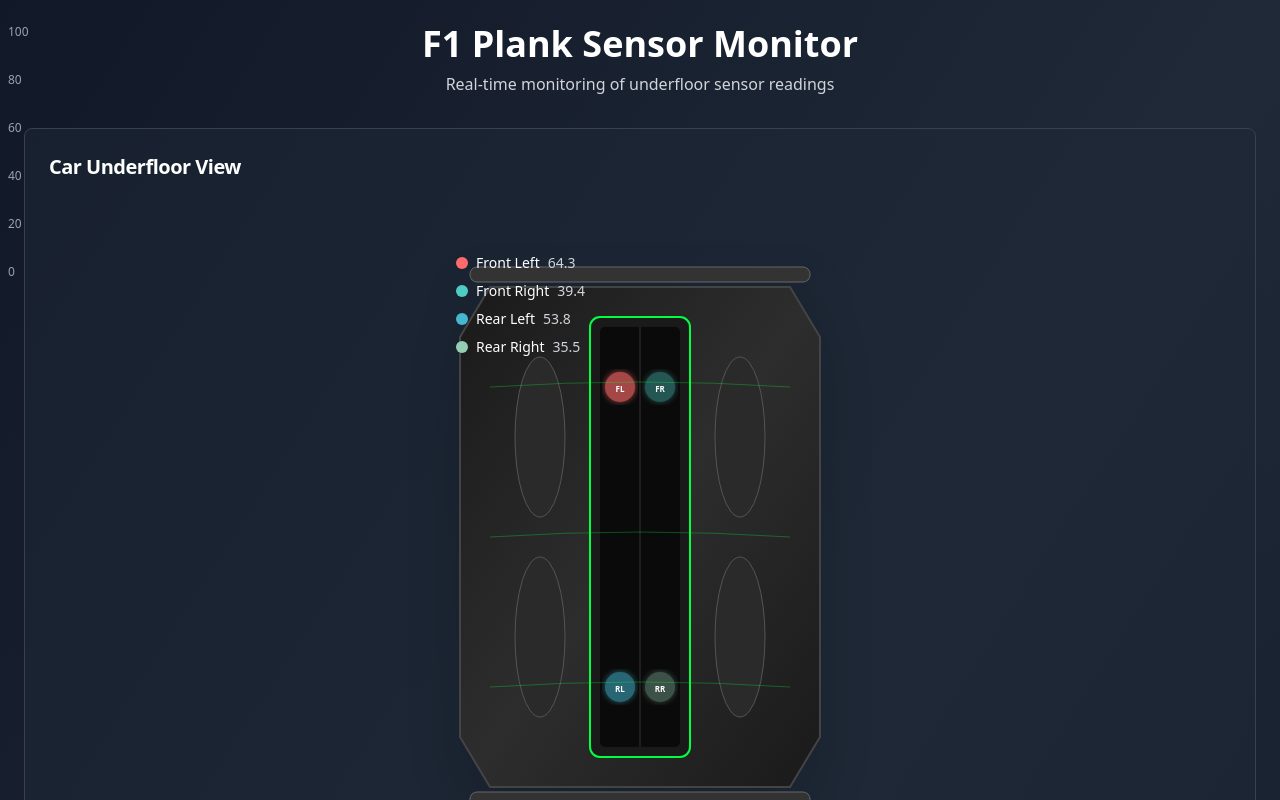
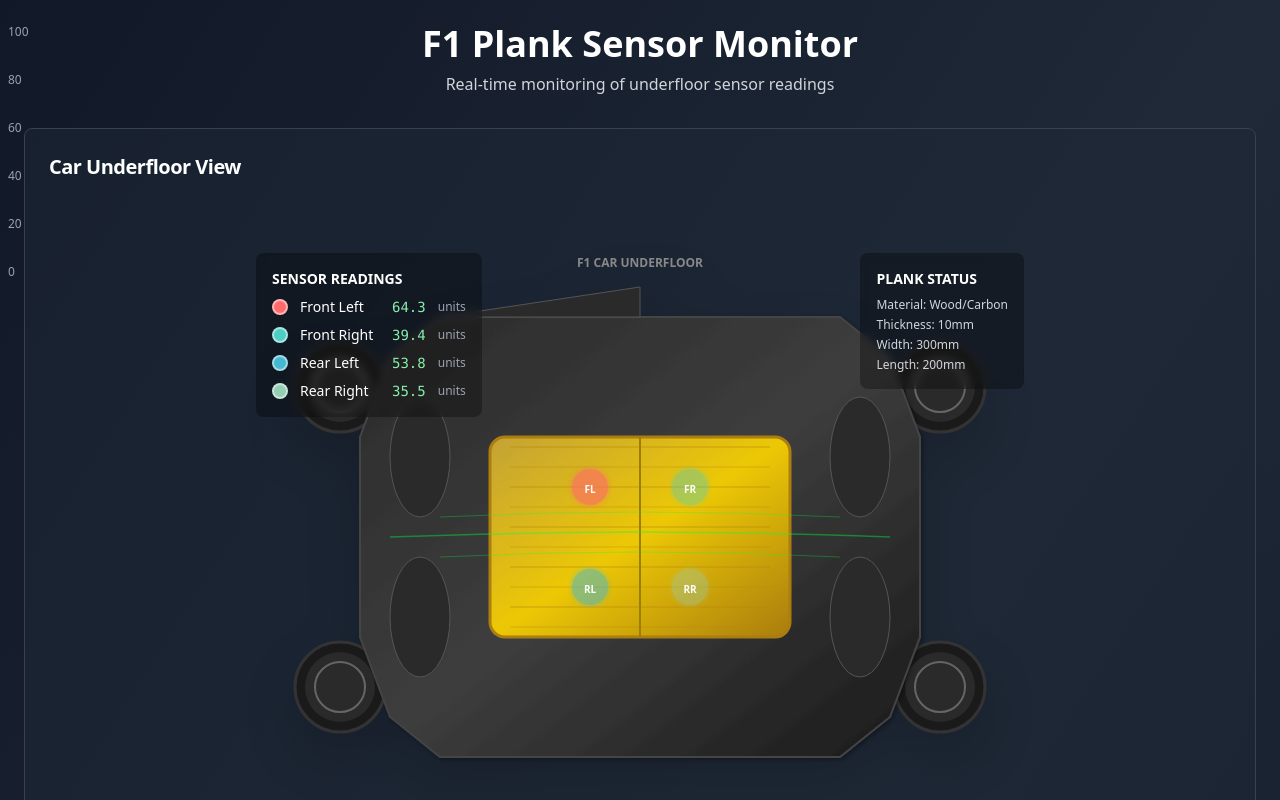
Before and after one commit to Hayden9898/f1-plank-sensor-map, a React (Vite) app: page / in a window 1280 px wide. Shown: the top 800 px of the page. Built offline with nearby package versions, Linux system fonts and the light colour scheme.

Commit message:
Refactor: Match F1 car schematic
Update the F1 car bottom view to match the provided schematic image.

```diff
--- a/src/components/F1CarBottom.tsx
+++ b/src/components/F1CarBottom.tsx
@@ -25,14 +25,23 @@ export const F1CarBottom: React.FC<F1CarBottomProps> = ({ sensors }) => {
   return (
     <div className="flex justify-center items-center p-8">
       <div className="relative">
-        {/* F1 Car Bottom SVG */}
-        <svg width="400" height="600" viewBox="0 0 400 600" className="drop-shadow-2xl">
-          {/* Car Body */}
+        {/* F1 Car Bottom Realistic SVG */}
+        <svg width="800" height="600" viewBox="0 0 800 600" className="drop-shadow-2xl">
           <defs>
-            <linearGradient id="carGradient" x1="0%" y1="0%" x2="100%" y2="100%">
-              <stop offset="0%" stopColor="#1a1a1a" />
-              <stop offset="50%" stopColor="#2d2d2d" />
+            <linearGradient id="carBodyGradient" x1="0%" y1="0%" x2="100%" y2="100%">
+              <stop offset="0%" stopColor="#2a2a2a" />
+              <stop offset="50%" stopColor="#3d3d3d" />
               <stop offset="100%" stopColor="#1a1a1a" />
+            </linearGradient>
+            <linearGradient id="plankGradient" x1="0%" y1="0%" x2="100%" y2="100%">
+              <stop offset="0%" stopColor="#d4af37" />
+              <stop offset="50%" stopColor="#ffd700" />
+              <stop offset="100%" stopColor="#b8860b" />
+            </linearGradient>
+            <linearGradient id="suspensionGradient" x1="0%" y1="0%" x2="100%" y2="100%">
+              <stop offset="0%" stopColor="#444" />
+              <stop offset="50%" stopColor="#666" />
+              <stop offset="100%" stopColor="#333" />
             </linearGradient>
             <filter id="glow">
               <feGaussianBlur stdDeviation="3" result="coloredBlur"/>
@@ -41,104 +50,182 @@ export const F1CarBottom: React.FC<F1CarBottomProps> = ({ sensors }) => {
                 <feMergeNode in="SourceGraphic"/>
               </feMerge>
             </filter>
+            <filter id="shadow">
+              <feDropShadow dx="2" dy="2" stdDeviation="2" floodColor="#000" floodOpacity="0.3"/>
+            </filter>
           </defs>
 
-          {/* Main car body */}
+          {/* Wheels */}
+          {/* Front Left Wheel */}
+          <ellipse cx="100" cy="150" rx="45" ry="45" fill="#1a1a1a" stroke="#333" strokeWidth="3"/>
+          <ellipse cx="100" cy="150" rx="35" ry="35" fill="#2a2a2a"/>
+
+          {/* Front Right Wheel */}
+          <ellipse cx="700" cy="150" rx="45" ry="45" fill="#1a1a1a" stroke="#333" strokeWidth="3"/>
+          <ellipse cx="700" cy="150" rx="35" ry="35" fill="#2a2a2a"/>
+
+          {/* Rear Left Wheel */}
+          <ellipse cx="100" cy="450" rx="45" ry="45" fill="#1a1a1a" stroke="#333" strokeWidth="3"/>
+          <ellipse cx="100" cy="450" rx="35" ry="35" fill="#2a2a2a"/>
+
+          {/* Rear Right Wheel */}
+          <ellipse cx="700" cy="450" rx="45" ry="45" fill="#1a1a1a" stroke="#333" strokeWidth="3"/>
+          <ellipse cx="700" cy="450" rx="35" ry="35" fill="#2a2a2a"/>
+
+          {/* Suspension Arms */}
+          {/* Front Left Suspension */}
+          <path d="M 145 150 L 200 150 L 220 130 L 200 170 Z" fill="url(#suspensionGradient)" stroke="#555" strokeWidth="1"/>
+          <path d="M 145 150 L 200 180 L 220 200 L 180 160 Z" fill="url(#suspensionGradient)" stroke="#555" strokeWidth="1"/>
+
+          {/* Front Right Suspension */}
+          <path d="M 655 150 L 600 150 L 580 130 L 600 170 Z" fill="url(#suspensionGradient)" stroke="#555" strokeWidth="1"/>
+          <path d="M 655 150 L 600 180 L 580 200 L 620 160 Z" fill="url(#suspensionGradient)" stroke="#555" strokeWidth="1"/>
+
+          {/* Rear Left Suspension */}
+          <path d="M 145 450 L 200 450 L 220 430 L 200 470 Z" fill="url(#suspensionGradient)" stroke="#555" strokeWidth="1"/>
+          <path d="M 145 450 L 200 480 L 220 500 L 180 460 Z" fill="url(#suspensionGradient)" stroke="#555" strokeWidth="1"/>
+
+          {/* Rear Right Suspension */}
+          <path d="M 655 450 L 600 450 L 580 430 L 600 470 Z" fill="url(#suspensionGradient)" stroke="#555" strokeWidth="1"/>
+          <path d="M 655 450 L 600 480 L 580 500 L 620 460 Z" fill="url(#suspensionGradient)" stroke="#555" strokeWidth="1"/>
+
+          {/* Main Car Body */}
           <path
-            d="M 50 50 L 350 50 L 380 100 L 380 500 L 350 550 L 50 550 L 20 500 L 20 100 Z"
-            fill="url(#carGradient)"
+            d="M 200 80 L 600 80 L 650 120 L 680 200 L 680 400 L 650 480 L 600 520 L 200 520 L 150 480 L 120 400 L 120 200 L 150 120 Z"
+            fill="url(#carBodyGradient)"
             stroke="#444"
             strokeWidth="2"
+            filter="url(#shadow)"
           />
 
-          {/* Front wing */}
-          <rect x="30" y="30" width="340" height="15" rx="7" fill="#333" stroke="#666" strokeWidth="1"/>
+          {/* Front Nose */}
+          <path d="M 200 80 L 400 50 L 400 80 Z" fill="#2a2a2a" stroke="#555" strokeWidth="1"/>
 
-          {/* Rear wing */}
-          <rect x="30" y="555" width="340" height="15" rx="7" fill="#333" stroke="#666" strokeWidth="1"/>
+          {/* Side Pods */}
+          <ellipse cx="180" cy="220" rx="30" ry="60" fill="#2a2a2a" stroke="#555" strokeWidth="1"/>
+          <ellipse cx="620" cy="220" rx="30" ry="60" fill="#2a2a2a" stroke="#555" strokeWidth="1"/>
+          <ellipse cx="180" cy="380" rx="30" ry="60" fill="#2a2a2a" stroke="#555" strokeWidth="1"/>
+          <ellipse cx="620" cy="380" rx="30" ry="60" fill="#2a2a2a" stroke="#555" strokeWidth="1"/>
 
-          {/* Side pods */}
-          <ellipse cx="100" cy="200" rx="25" ry="80" fill="#2a2a2a" stroke="#555"/>
-          <ellipse cx="300" cy="200" rx="25" ry="80" fill="#2a2a2a" stroke="#555"/>
-          <ellipse cx="100" cy="400" rx="25" ry="80" fill="#2a2a2a" stroke="#555"/>
-          <ellipse cx="300" cy="400" rx="25" ry="80" fill="#2a2a2a" stroke="#555"/>
+          {/* Wooden Plank (Central highlighted area like in the image) */}
+          <rect
+            x="250"
+            y="200"
+            width="300"
+            height="200"
+            rx="15"
+            fill="url(#plankGradient)"
+            stroke="#b8860b"
+            strokeWidth="3"
+            opacity="0.9"
+          />
 
-          {/* Plank (central strip) */}
-          <rect x="150" y="80" width="100" height="440" rx="10" fill="#1a1a1a" stroke="#00ff41" strokeWidth="2"/>
+          {/* Plank Details - Wood grain effect */}
+          <line x1="270" y1="210" x2="530" y2="210" stroke="#b8860b" strokeWidth="1" opacity="0.6"/>
+          <line x1="270" y1="230" x2="530" y2="230" stroke="#b8860b" strokeWidth="1" opacity="0.4"/>
+          <line x1="270" y1="250" x2="530" y2="250" stroke="#b8860b" strokeWidth="1" opacity="0.6"/>
+          <line x1="270" y1="270" x2="530" y2="270" stroke="#b8860b" strokeWidth="1" opacity="0.4"/>
+          <line x1="270" y1="290" x2="530" y2="290" stroke="#b8860b" strokeWidth="1" opacity="0.6"/>
+          <line x1="270" y1="310" x2="530" y2="310" stroke="#b8860b" strokeWidth="1" opacity="0.4"/>
+          <line x1="270" y1="330" x2="530" y2="330" stroke="#b8860b" strokeWidth="1" opacity="0.6"/>
+          <line x1="270" y1="350" x2="530" y2="350" stroke="#b8860b" strokeWidth="1" opacity="0.4"/>
+          <line x1="270" y1="370" x2="530" y2="370" stroke="#b8860b" strokeWidth="1" opacity="0.6"/>
+          <line x1="270" y1="390" x2="530" y2="390" stroke="#b8860b" strokeWidth="1" opacity="0.4"/>
 
-          {/* Plank details */}
-          <rect x="160" y="90" width="80" height="420" rx="5" fill="#0a0a0a"/>
+          {/* Central spine line */}
+          <line x1="400" y1="200" x2="400" y2="400" stroke="#9d7f00" strokeWidth="2"/>
 
-          {/* Central spine */}
-          <line x1="200" y1="90" x2="200" y2="510" stroke="#333" strokeWidth="1"/>
-
-          {/* Sensor Positions */}
+          {/* Sensor Positions on the Plank */}
           {/* Front Left Sensor */}
           <circle
-            cx="180"
-            cy="150"
-            r="15"
+            cx="350"
+            cy="250"
+            r="18"
             fill={getSensorByPosition('front left')?.color || '#FF6B6B'}
             opacity={getSensorIntensity(getSensorByPosition('front left')?.value || 0) / 100}
             filter="url(#glow)"
             className="animate-pulse"
           />
-          <text x="180" y="155" textAnchor="middle" fill="white" fontSize="8" fontWeight="bold">FL</text>
+          <text x="350" y="256" textAnchor="middle" fill="white" fontSize="10" fontWeight="bold">FL</text>
 
           {/* Front Right Sensor */}
           <circle
-            cx="220"
-            cy="150"
-            r="15"
+            cx="450"
+            cy="250"
+            r="18"
             fill={getSensorByPosition('front right')?.color || '#4ECDC4'}
             opacity={getSensorIntensity(getSensorByPosition('front right')?.value || 0) / 100}
             filter="url(#glow)"
             className="animate-pulse"
           />
-          <text x="220" y="155" textAnchor="middle" fill="white" fontSize="8" fontWeight="bold">FR</text>
+          <text x="450" y="256" textAnchor="middle" fill="white" fontSize="10" fontWeight="bold">FR</text>
 
           {/* Rear Left Sensor */}
           <circle
-            cx="180"
-            cy="450"
-            r="15"
+            cx="350"
+            cy="350"
+            r="18"
             fill={getSensorByPosition('rear left')?.color || '#45B7D1'}
             opacity={getSensorIntensity(getSensorByPosition('rear left')?.value || 0) / 100}
             filter="url(#glow)"
             className="animate-pulse"
           />
-          <text x="180" y="455" textAnchor="middle" fill="white" fontSize="8" fontWeight="bold">RL</text>
+          <text x="350" y="356" textAnchor="middle" fill="white" fontSize="10" fontWeight="bold">RL</text>
 
           {/* Rear Right Sensor */}
           <circle
-            cx="220"
-            cy="450"
-            r="15"
+            cx="450"
+            cy="350"
+            r="18"
             fill={getSensorByPosition('rear right')?.color || '#96CEB4'}
             opacity={getSensorIntensity(getSensorByPosition('rear right')?.value || 0) / 100}
             filter="url(#glow)"
             className="animate-pulse"
           />
-          <text x="220" y="455" textAnchor="middle" fill="white" fontSize="8" fontWeight="bold">RR</text>
+          <text x="450" y="356" textAnchor="middle" fill="white" fontSize="10" fontWeight="bold">RR</text>
 
-          {/* Airflow lines for effect */}
-          <path d="M 50 150 Q 200 140 350 150" stroke="#00ff41" strokeWidth="1" fill="none" opacity="0.3"/>
-          <path d="M 50 300 Q 200 290 350 300" stroke="#00ff41" strokeWidth="1" fill="none" opacity="0.3"/>
-          <path d="M 50 450 Q 200 440 350 450" stroke="#00ff41" strokeWidth="1" fill="none" opacity="0.3"/>
+          {/* Additional Details */}
+          {/* Brake Discs */}
+          <circle cx="100" cy="150" r="25" fill="none" stroke="#666" strokeWidth="2"/>
+          <circle cx="700" cy="150" r="25" fill="none" stroke="#666" strokeWidth="2"/>
+          <circle cx="100" cy="450" r="25" fill="none" stroke="#666" strokeWidth="2"/>
+          <circle cx="700" cy="450" r="25" fill="none" stroke="#666" strokeWidth="2"/>
+
+          {/* Airflow lines */}
+          <path d="M 150 300 Q 400 290 650 300" stroke="#00ff41" strokeWidth="1.5" fill="none" opacity="0.4"/>
+          <path d="M 200 320 Q 400 310 600 320" stroke="#00ff41" strokeWidth="1" fill="none" opacity="0.3"/>
+          <path d="M 200 280 Q 400 270 600 280" stroke="#00ff41" strokeWidth="1" fill="none" opacity="0.3"/>
+
+          {/* Technical annotations */}
+          <text x="400" y="30" textAnchor="middle" fill="#888" fontSize="12" fontWeight="bold">F1 CAR UNDERFLOOR</text>
+          <text x="400" y="580" textAnchor="middle" fill="#888" fontSize="10">PLANK SENSOR MONITORING SYSTEM</text>
         </svg>
 
         {/* Sensor Value Labels */}
-        <div className="absolute top-4 left-4 space-y-2">
+        <div className="absolute top-4 left-4 space-y-2 bg-black/30 p-4 rounded-lg backdrop-blur-sm">
+          <h3 className="text-white font-bold text-sm mb-2">SENSOR READINGS</h3>
           {sensors.map(sensor => (
-            <div key={sensor.id} className="flex items-center space-x-2 text-sm">
+            <div key={sensor.id} className="flex items-center space-x-3 text-sm">
               <div
-                className="w-3 h-3 rounded-full"
+                className="w-4 h-4 rounded-full border-2 border-white/50"
                 style={{ backgroundColor: sensor.color }}
               />
-              <span className="text-white font-medium">{sensor.name}</span>
-              <span className="text-gray-300">{sensor.value.toFixed(1)}</span>
+              <span className="text-white font-medium min-w-[80px]">{sensor.name}</span>
+              <span className="text-green-300 font-mono">{sensor.value.toFixed(1)}</span>
+              <span className="text-gray-400 text-xs">units</span>
             </div>
           ))}
+        </div>
+
+        {/* Technical Info Panel */}
+        <div className="absolute top-4 right-4 bg-black/30 p-4 rounded-lg backdrop-blur-sm">
+          <h3 className="text-white font-bold text-sm mb-2">PLANK STATUS</h3>
+          <div className="text-xs text-gray-300 space-y-1">
+            <div>Material: Wood/Carbon</div>
+            <div>Thickness: 10mm</div>
+            <div>Width: 300mm</div>
+            <div>Length: 200mm</div>
+          </div>
         </div>
       </div>
     </div>
```
